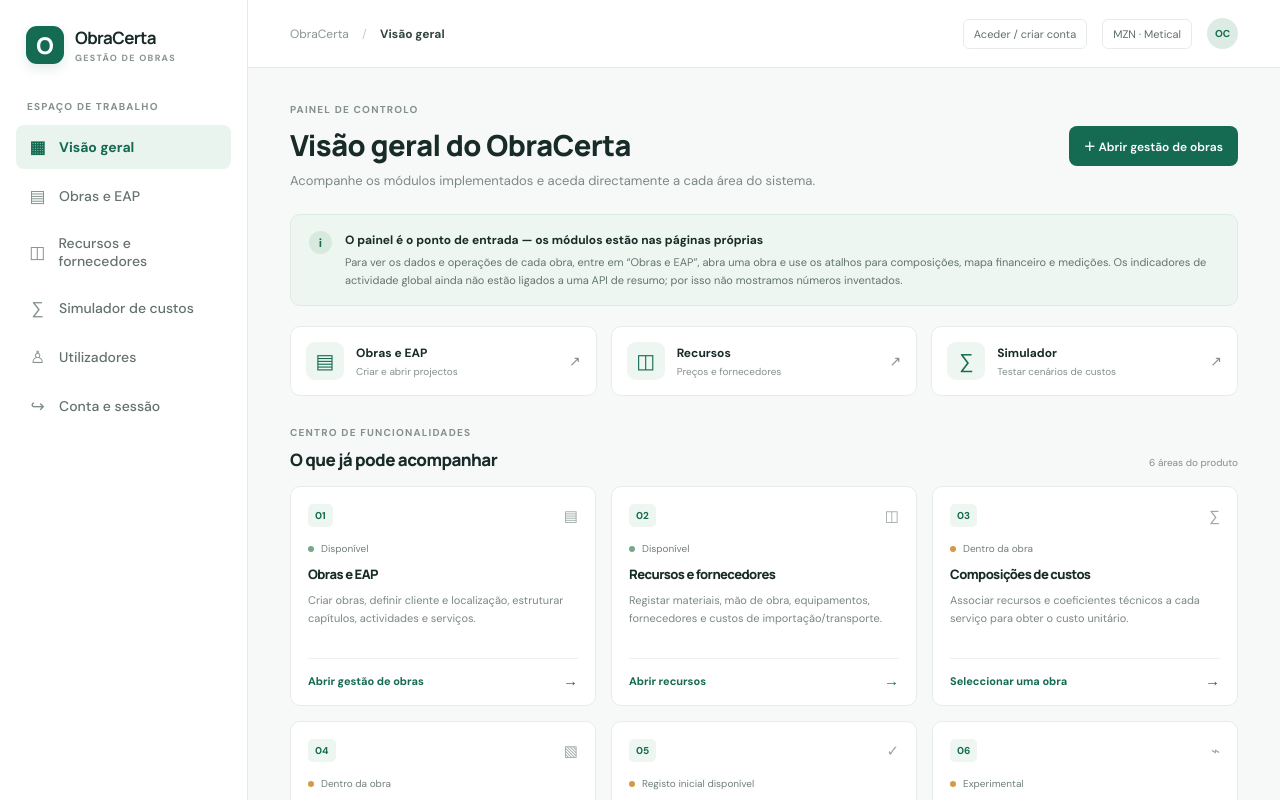
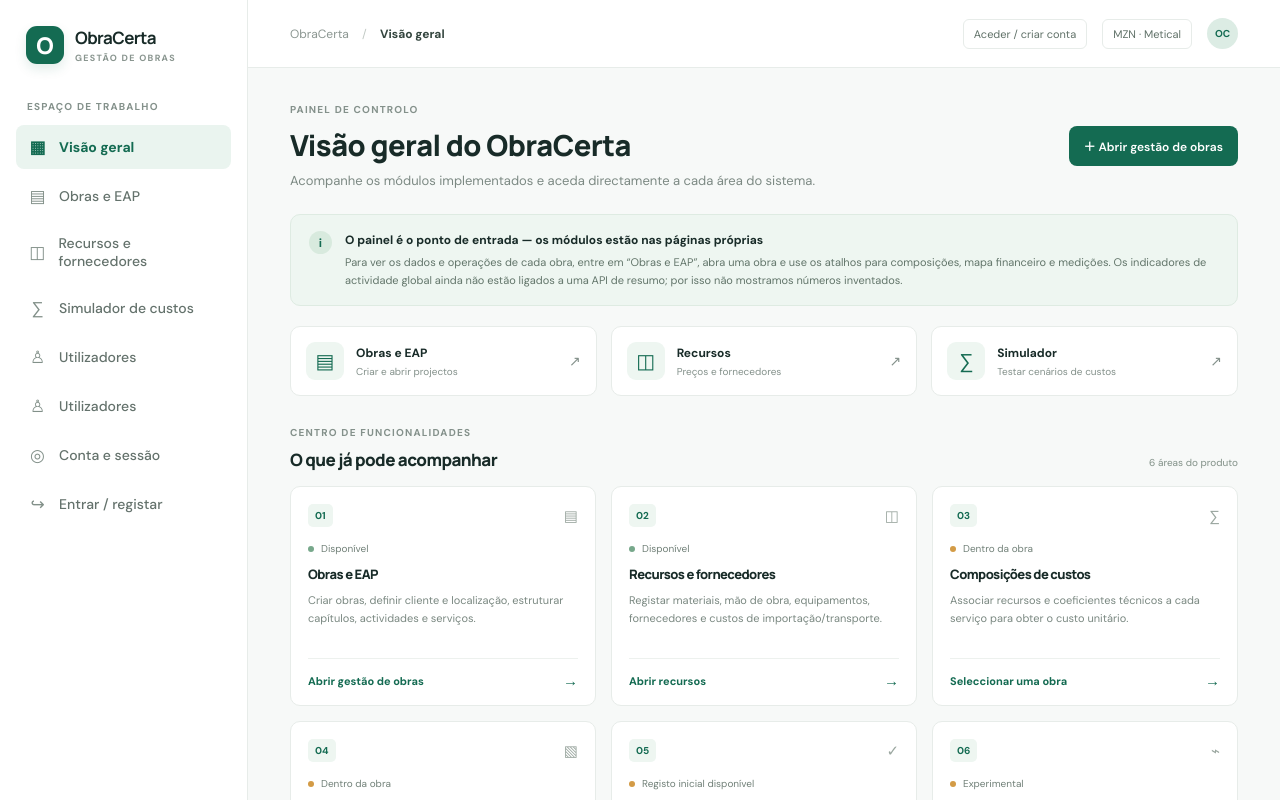
Before and after one commit to al-alanga/build, a Next.js app: page / in a window 1280 px wide. Shown: the top 800 px of the page. Built offline with nearby package versions, Linux system fonts and the light colour scheme.

Commit message:
Add account page to main navigation

```diff
--- a/src/app/page.tsx
+++ b/src/app/page.tsx
@@ -29,7 +29,9 @@ export default function HomePage() {
           <Link className="nav-item" href="/recursos"><span>◫</span> Recursos e fornecedores</Link>
           <Link className="nav-item" href="/simulador"><span>∑</span> Simulador de custos</Link>
           <Link className="nav-item" href="/usuarios"><span>♙</span> Utilizadores</Link>
-          <Link className="nav-item" href="/acesso"><span>↪</span> Conta e sessão</Link>
+          <Link className="nav-item" href="/usuarios"><span>♙</span> Utilizadores</Link>
+          <Link className="nav-item" href="/conta"><span>◎</span> Conta e sessão</Link>
+          <Link className="nav-item" href="/acesso"><span>↪</span> Entrar / registar</Link>
         </nav>
         <div className="sidebar-bottom">
           <div className="setup-card"><span className="setup-dot" /><strong>Como começar</strong><p>Crie uma obra. Depois registe a EAP, os recursos, as composições e o orçamento.</p><Link href="/obras" className="dashboard-inline-link">Começar pela primeira obra →</Link></div>
```
